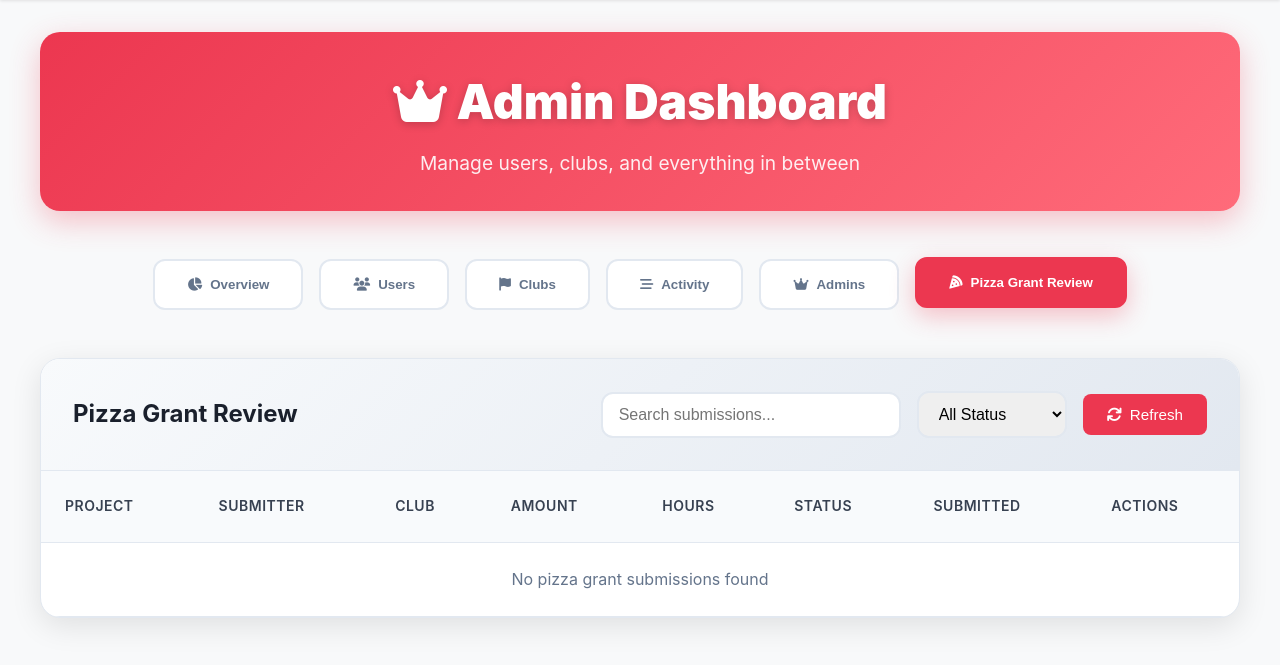
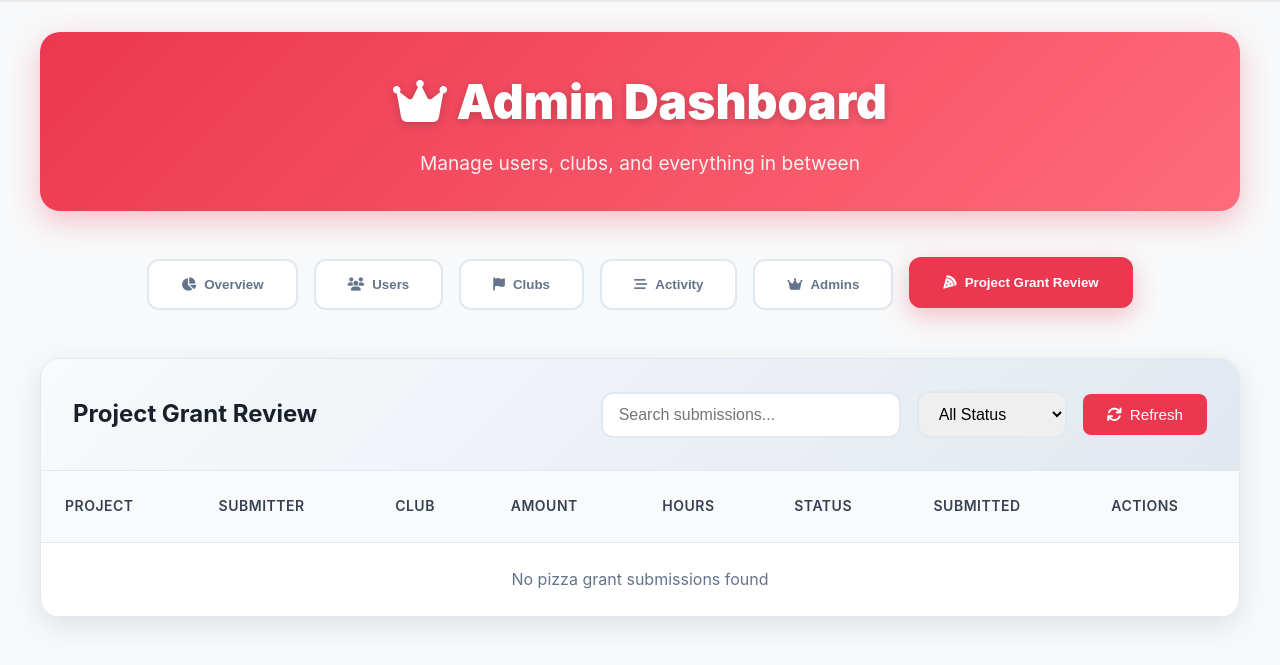
Before and after one commit to cytronicoder/hack-club-dashboard, a Flask app: page /admin in a window 1280 px wide, after a click on "Project Grant Review". Shown: the part 66-731 px from the top of the page. Run offline with Flask 3, Linux system fonts and the light colour scheme; the visitor is signed in with stand-in values (Sample User, id 1); data that the repository does not hold is empty; some libraries are stand-ins or nearby versions.

Commit message:
Assistant checkpoint: Rename pizza grants to Project Grants with new icons
Assistant generated file changes:
- templates/admin_dashboard.html: Update JavaScript function calls and comments
Update JavaScript function calls and comments
Update JavaScript function calls and comments
Update JavaScript function calls and comments
- templates/club_dashboard.html: Update navigation link for project grants, Update section header and description, Update card header and description, Update loading text, Update empty state message, Update modal title

---

User prompt:

In @templates/admin_dashboard.html and @templates/club_dashboard.html, rename the pizza grant stuff to Project Grants. (change icons too). This because we are expanding the pizza grant to other stuff too

Replit-Commit-Author: Assistant
Replit-Commit-Session-Id: 6e11f3f4-b785-4879-b0b9-17844db710e0

```diff
--- a/templates/admin_dashboard.html
+++ b/templates/admin_dashboard.html
@@ -1,4 +1,3 @@
-
 {% extends "base.html" %}
 
 {% block title %}Admin Dashboard - Hack Club Dashboard{% endblock %}
@@ -546,7 +545,7 @@
             <i class="fas fa-crown"></i> Admins
         </button>
         <button class="admin-tab" onclick="showAdminSection('review')" data-section="review">
-            <i class="fas fa-pizza-slice"></i> Pizza Grant Review
+            <i class="fas fa-pizza-slice"></i> Project Grant Review
         </button>
     </div>
 
@@ -749,7 +748,7 @@
     <div class="admin-section" id="review">
         <div class="data-table">
             <div class="table-header">
-                <h3>Pizza Grant Review</h3>
+                <h3>Project Grant Review</h3>
                 <div style="display: flex; gap: 1rem; align-items: center; flex-wrap: wrap;">
                     <input type="text" class="search-box" placeholder="Search submissions..." id="reviewSearch">
                     <select class="search-box" id="statusFilter" onchange="filterSubmissionsByStatus()" style="width: 150px;">
@@ -758,7 +757,7 @@
                         <option value="Approved">Approved</option>
                         <option value="Rejected">Rejected</option>
                     </select>
-                    <button class="btn btn-primary" onclick="loadPizzaGrantSubmissions()">
+                    <button class="btn btn-primary" onclick="loadProjectGrantSubmissions()">
                         <i class="fas fa-sync"></i> Refresh
                     </button>
                 </div>
@@ -766,7 +765,7 @@
             <div class="table-content">
                 <div class="loading" id="reviewLoading">
                     <div class="loading-spinner"></div>
-                    <p>Loading pizza grant submissions...</p>
+                    <p>Loading project grant submissions...</p>
                 </div>
                 <table id="reviewTable" style="display: none;">
                     <thead>
@@ -938,7 +937,7 @@
 <div class="modal-backdrop" id="reviewDetailsModal">
     <div class="modal-content" style="max-width: 800px;">
         <div class="modal-header">
-            <h3>Pizza Grant Submission Details</h3>
+            <h3>Project Grant Submission Details</h3>
             <button class="modal-close" onclick="closeModal('reviewDetailsModal')">&times;</button>
         </div>
         <div class="modal-body" style="max-height: 70vh; overflow-y: auto;">
@@ -979,7 +978,7 @@ function showAdminSection(section) {
     } else if (section === 'admins') {
         loadAdmins();
     } else if (section === 'review') {
-        loadPizzaGrantSubmissions();
+        loadProjectGrantSubmissions();
     }
 }
 
@@ -1477,7 +1476,7 @@ async function executePasswordReset() {
     }
 }
 
-async function loadPizzaGrantSubmissions() {
+async function loadProjectGrantSubmissions() {
     const loading = document.getElementById('reviewLoading');
     const table = document.getElementById('reviewTable');
 
@@ -1673,7 +1672,7 @@ async function processSubmission(submissionId, action) {
 
         if (response.ok) {
             showToast('success', data.message || `Grant ${action}d successfully`);
-            loadPizzaGrantSubmissions(); // Refresh the table
+            loadProjectGrantSubmissions(); // Refresh the table
         } else {
             showToast('error', data.error || `Failed to ${action} grant`);
         }
@@ -1731,7 +1730,7 @@ async function executeDeleteSubmission() {
 
         if (response.ok) {
             showToast('success', 'Submission deleted successfully');
-            loadPizzaGrantSubmissions(); // Refresh the table
+            loadProjectGrantSubmissions(); // Refresh the table
         } else {
             showToast('error', data.error || 'Failed to delete submission');
         }
```
Also changed, not shown: templates/club_dashboard.html (+8 -8 lines).
